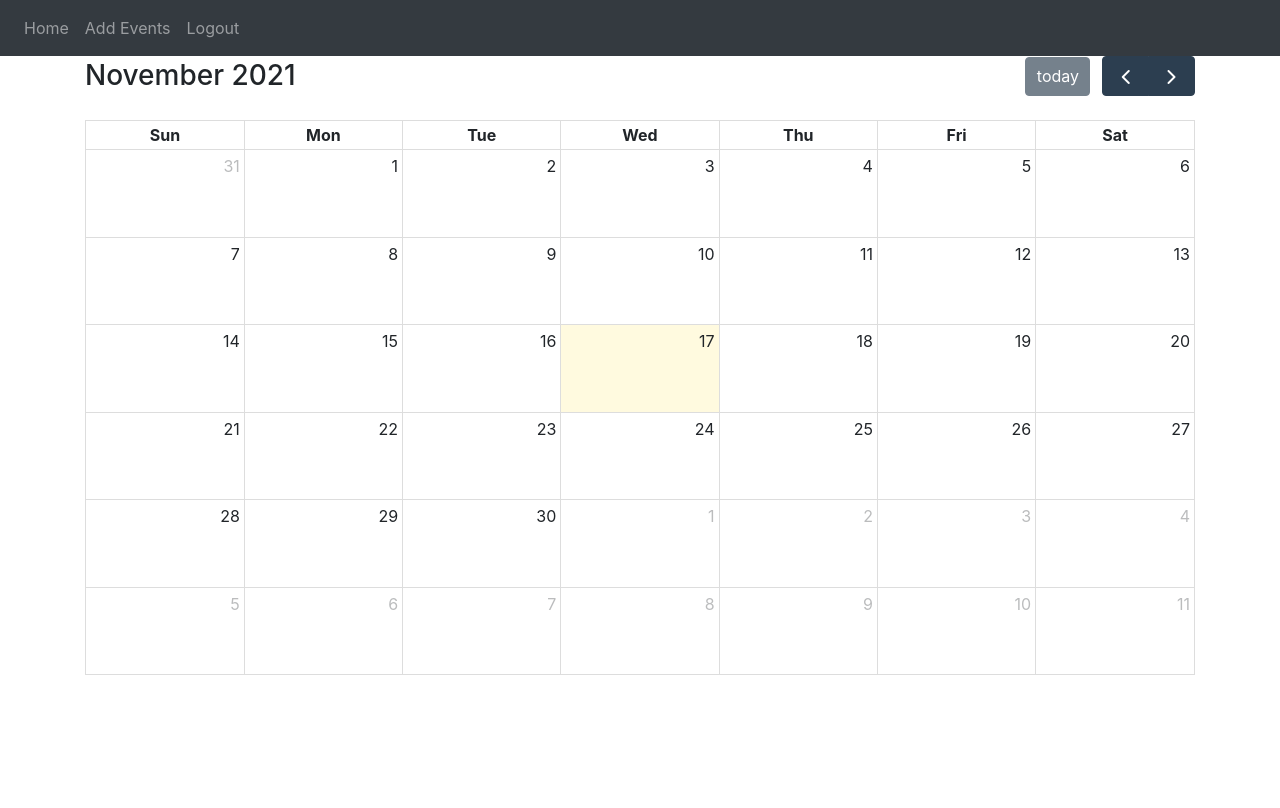
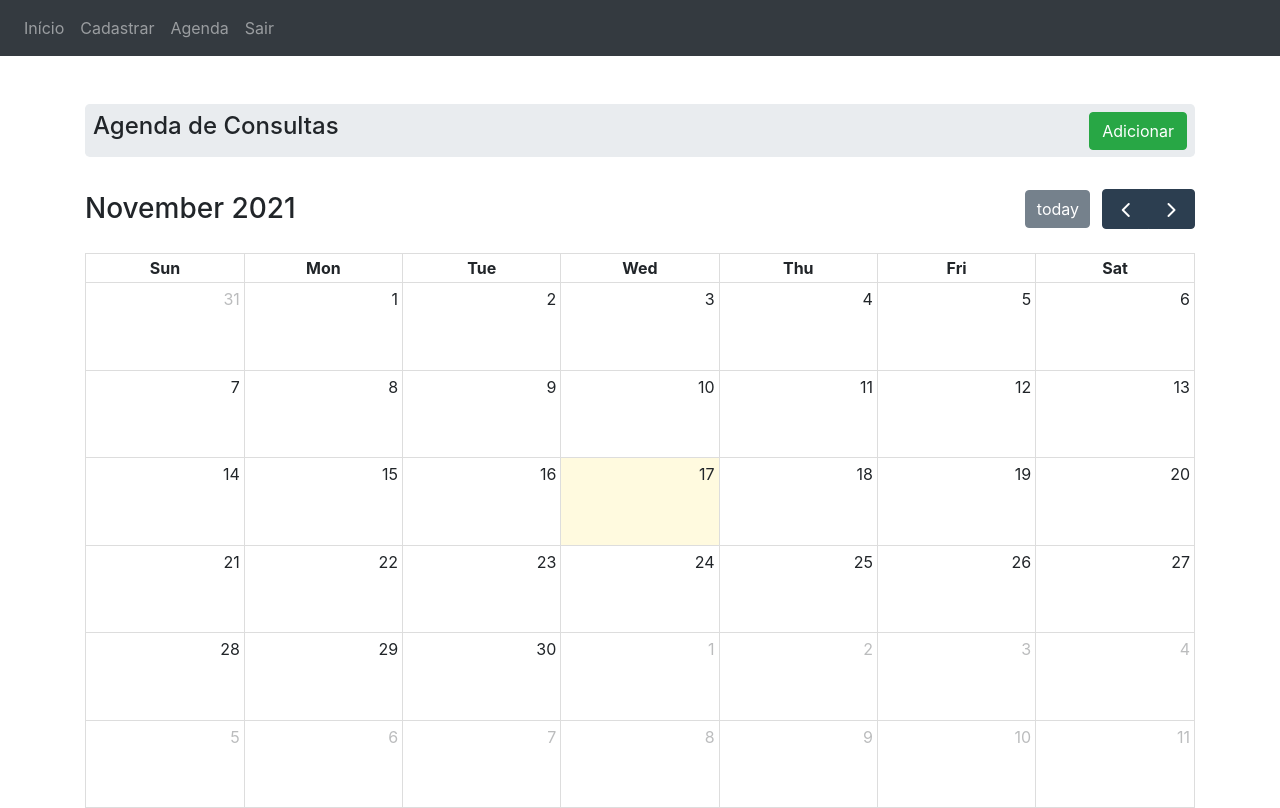
Before and after one commit to caiomateux/agendamento_web, a Flask app: page /calendar in a window 1280 px wide. Before the commit the page ends 675 px from the top, so only its background shows below. Run offline with Flask 2, Linux system fonts and the light colour scheme; a user stored in the database is signed in; lists and menus that the app fills with data are empty; some libraries are stand-ins or nearby versions.

Commit message:
Added the appointments creation form and changed some buttons to Portuguese

```diff
--- a/website/auth.py
+++ b/website/auth.py
@@ -3,8 +3,8 @@ from .models import User
 from werkzeug.security import generate_password_hash, check_password_hash
 from . import db
 from flask_login import login_user, login_required, logout_user, current_user
+
 auth = Blueprint('auth', __name__)
-
 
 @auth.route('/login', methods=['GET','POST'])
 def login():
@@ -17,7 +17,7 @@ def login():
             if check_password_hash(user.password, password):
                 flash('Logged in successfully!', category='success')
                 login_user(user, remember=True)
-                return redirect(url_for('views.home'))
+                return redirect(url_for('cal.calendar'))
             else:
                 flash('Incorrect password, try again', category='error')
         else:
@@ -29,6 +29,7 @@ def login():
 @login_required
 def logout():
     logout_user()
+    flash('You have been logged out')
     return redirect(url_for('auth.login'))
 
 @auth.route('/sign-up', methods=['GET','POST'])
--- a/website/cal.py
+++ b/website/cal.py
@@ -1,4 +1,9 @@
 from flask import Blueprint, render_template, request
+from .models import User
+from werkzeug.security import generate_password_hash, check_password_hash
+from . import db
+from flask_login import login_user, login_required, logout_user, current_user
+
 
 cal = Blueprint('cal', __name__)
 
@@ -15,8 +20,9 @@ events = [{'title' : 'TestEvent',
     }
     ]
 @cal.route('/calendar')
+@login_required
 def calendar():
-    return render_template("calendar.base.html", events=events)
+    return render_template("calendar.base.html", User=current_user)
 
 
 @cal.route('/add', methods=['GET','POST'])
--- a/website/templates/calendar.base.html
+++ b/website/templates/calendar.base.html
@@ -4,7 +4,8 @@
 
     <meta charset="utf-8" />
     <meta name="viewport" content="width=device-width, initial-scale=0.8" />
-     <link
+
+    <link
       rel="stylesheet"
       href="https://stackpath.bootstrapcdn.com/bootstrap/4.4.1/css/bootstrap.min.css"
       integrity="sha384-Vkoo8x4CGsO3+Hhxv8T/Q5PaXtkKtu6ug5TOeNV6gBiFeWPGFN9MuhOf23Q9Ifjh"
@@ -38,7 +39,7 @@
       });
     </script>
 
-        <title>{% block title %}Calendar{% endblock %}</title>
+        <title>{% block title %}Calendário{% endblock %}</title>
 
   </head>
 <body>
@@ -53,12 +54,89 @@
 
   <div class="collapse navbar-collapse" id="navbar">
         <div class="navbar-nav">
-        <a class="nav-link" href="/">Home <span class="sr-only">(current)</span></a>
-        <a class="nav-link" href="add">Add Events</a>
-        <a class="nav-item nav-link" id="logout" href="/logout">Logout</a>
+        <a class="nav-link" href="/">Início<span class="sr-only">(current)</span></a>
+        <a class="nav-item nav-link" id="signUp" href="/sign-up">Cadastrar</a>
+        <a class="nav-link" href="/calendar"> Agenda <span class="sr-only">(current)</span></a>
+        <a class="nav-item nav-link" id="logout" href="/logout">Sair</a>
         </div>
   </div>
 </nav>
+ <br> </br>
+  <div class="container">
+    <div class="row">
+        <div class="col md-12">
+
+            <div class="jumbotron p-2">
+
+                <h4>Agenda de Consultas<button type="button"  class="btn btn-success float-right"
+                data-toggle="modal" data-target="#mymodal">Adicionar</button> </h4>
+            </div>
+        </div>
+    </div>
+  </div>
+
+<div id="mymodal" class="modal fade" role="dialog">
+   <div class="modal-dialog">
+      <div class="modal-content">
+         <div class="modal-header">
+
+            <h4 class="modal-title">Nova Consulta</h4>
+         </div>
+         <div class="modal-body">
+
+            <form action="{{url_for('cal.calendar')}}" method="POST">
+
+               <div class="form-group">
+                  <label>Consulta:</label>
+                  <input type="text"
+                   class="form-control"
+                   name="title"
+                   id="title" placeholder="Título">
+               </div>
+
+                <div class="form-group">
+                  <label>Início:</label>
+                  <input type="text"
+               class="form-control"
+               name="start"
+               id="start"
+               placeholder="Ano/Mês/Dia">
+               </div>
+
+                <div class="form-group">
+                  <label>Até:</label>
+                  <input type="text"
+               class="form-control"
+               name="end"
+               id="end"
+               placeholder="Ano/Mês/Dia">
+               </div>
+
+                <div class="form-group">
+                    <label class="form-group">Anotações:</label>
+                    <input type="text"
+               class="form-control"
+               name="info"
+               id="info"
+               placeholder="Mais informações">
+                </div>
+
+
+               <div class="form-group">
+                  <button class="btn btn-primary" type="submit">Salvar</button>
+                   <button class="btn btn-secondary" type="submit">Excluir</button>
+               </div>
+
+
+            </form>
+         </div>
+         <div class="modal-footer">
+            <button type="button" class="btn btn-secondary" data-dismiss="modal">Fechar</button>
+         </div>
+      </div>
+   </div>
+</div>
+
 
   <script
       src="https://code.jquery.com/jquery-3.2.1.slim.min.js"
--- a/website/views.py
+++ b/website/views.py
@@ -6,7 +6,6 @@ views = Blueprint('views', __name__)
 
 
 @views.route('/', methods=['GET','POST'])
-@login_required
 def home():
     if request.method == 'POST':
         note = request.form.get('note')
```
Also changed, not shown: website/templates/base.html (+9 -7 lines).
